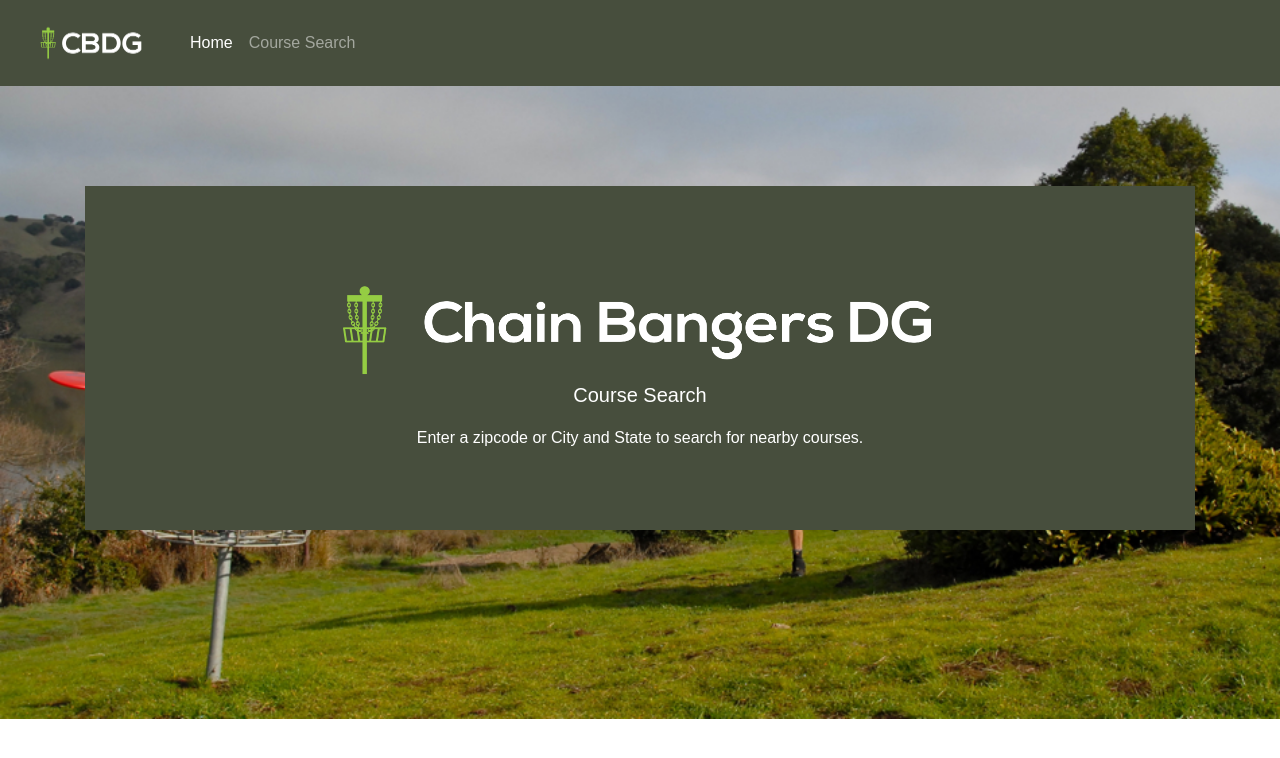
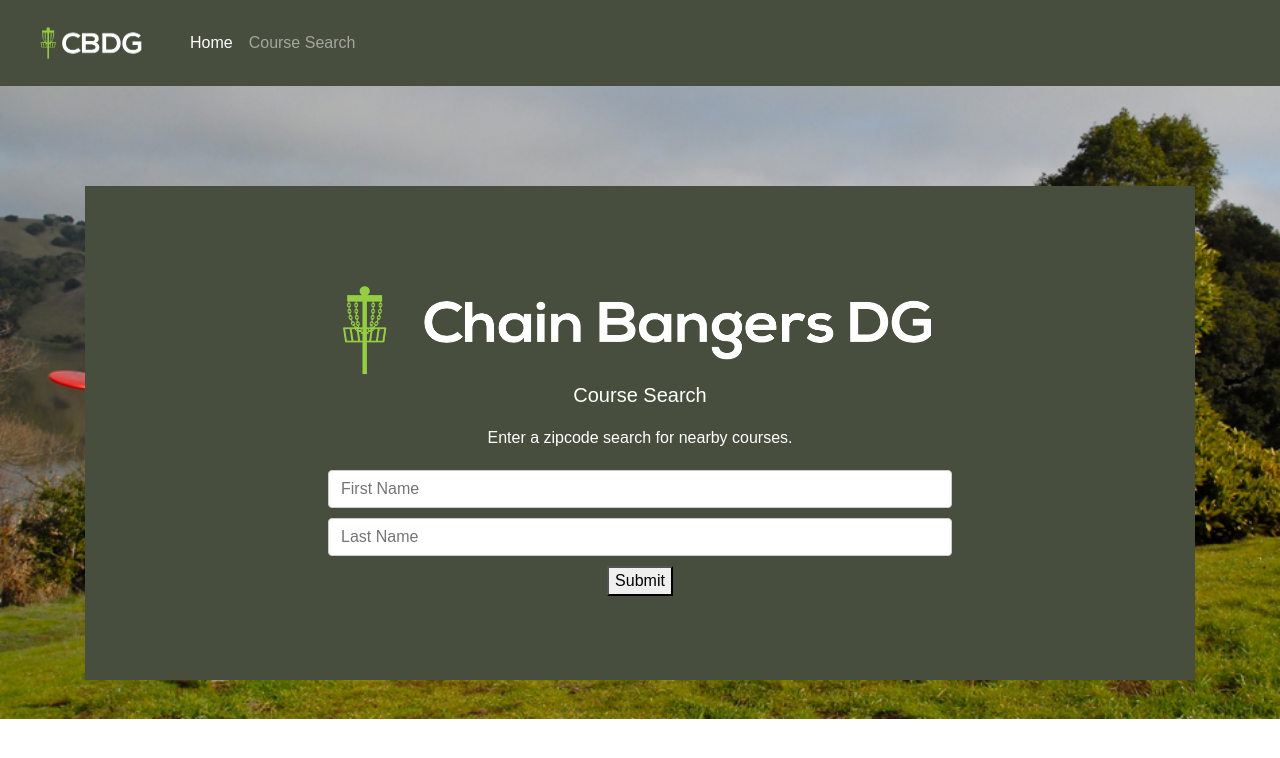
Before and after one commit to dhawkins01/dg_app, a React (Create React App) app in the folder client/: page /search in a window 1280 px wide. Shown: the top 758 px of the page. Built offline with nearby package versions, Linux system fonts and the light colour scheme.

Commit message:
course search form boilerplate

```diff
--- a/client/src/components/CourseSearchForm.js
+++ b/client/src/components/CourseSearchForm.js
@@ -1,5 +1,61 @@
 import React, { Component } from "react";
+// import API from "./utils/API";
 
 class CourseSearchForm extends Component {
+    // Setting the component's initial state
+  state = {
+    firstName: "",
+    lastName: ""
+  };
+
+  handleInputChange = event => {
+    // Getting the value and name of the input which triggered the change
+    const { name, value } = event.target;
+
+    // Updating the input's state
+    this.setState({
+      [name]: value
+    });
+  };
+
+  handleFormSubmit = event => {
+    // Preventing the default behavior of the form submit (which is to refresh the page)
+    event.preventDefault();
+
+    // Alert the user their first and last name, clear `this.state.firstName` and `this.state.lastName`, clearing the inputs
+    alert(`Hello ${this.state.firstName} ${this.state.lastName}`);
+    this.setState({
+      firstName: "",
+      lastName: ""
+    });
+  };
+
+  render() {
+    // Notice how each input has a `value`, `name`, and `onChange` prop
+    return (
+      <div>
+
+        <form className="form">
+          <input
+            value={this.state.firstName}
+            name="firstName"
+            onChange={this.handleInputChange}
+            type="text"
+            placeholder="First Name"
+          />
+          <input
+            value={this.state.lastName}
+            name="lastName"
+            onChange={this.handleInputChange}
+            type="text"
+            placeholder="Last Name"
+          />
+          <button onClick={this.handleFormSubmit}>Submit</button>
+        </form>
+      </div>
+    );
+  }
 
 }
+
+export default CourseSearchForm;
--- a/client/src/components/pages/CourseSearch.js
+++ b/client/src/components/pages/CourseSearch.js
@@ -1,7 +1,13 @@
 import React, { Component } from "react";
+// import API from "./utils/API";
+import CourseSearchForm from "../CourseSearchForm";
 import "../style/CourseSearch.css";
 
 class CourseSearch extends Component {
+
+
+
+
     render() {
         return(
             <div className="container">
@@ -10,7 +16,8 @@ class CourseSearch extends Component {
                     {/* <h1 className="display-4">Welcome to</h1> */}
                     <img src ="/images/logobig.png" width="600" height="100" />
                     <p className="lead">Course Search</p>
-                    <p>Enter a zipcode or City and State to search for nearby courses.</p>
+                    <p>Enter a zipcode search for nearby courses.</p>
+                    <CourseSearchForm />
 
                 </div>
 
```
